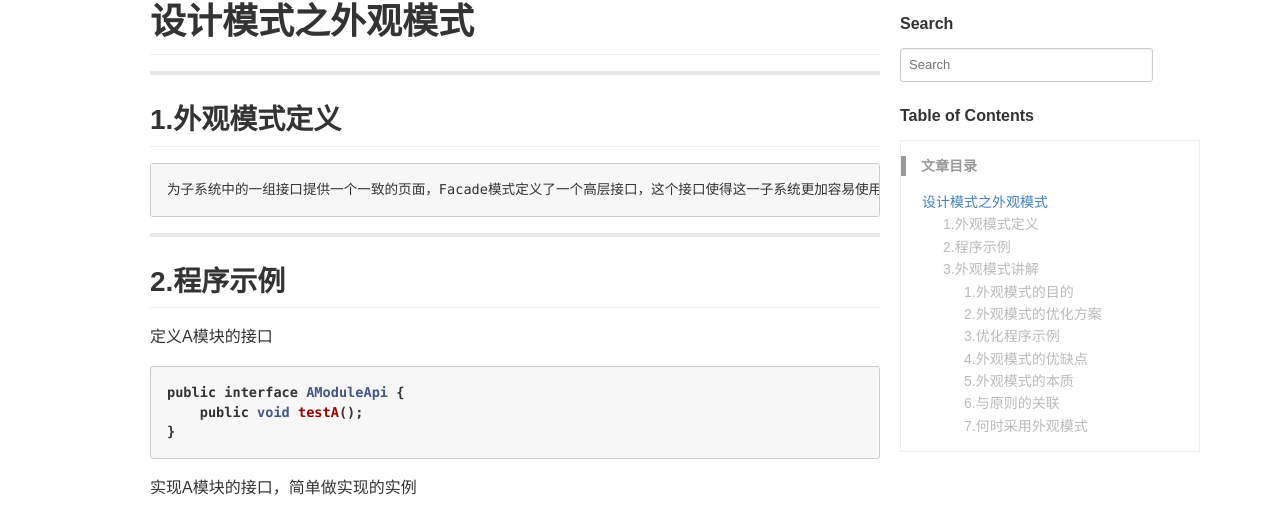
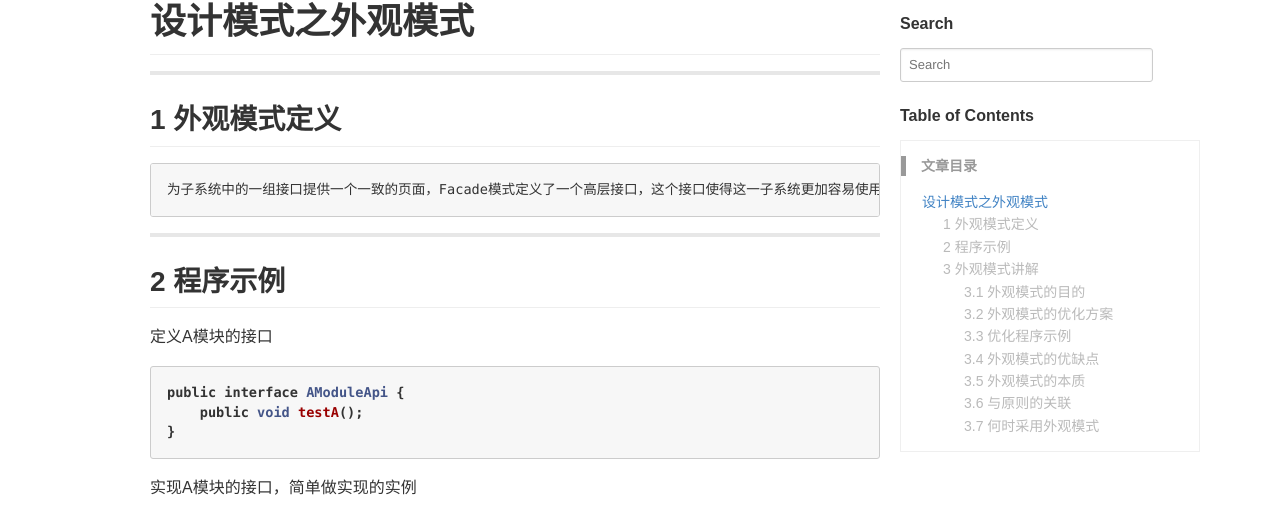
Before and after one commit to yimenglingchen/yimenglingchen.github.io, a Jekyll site: the page built from _posts/2021-06-09-设计模式之外观模式.md, in a window 1280 px wide and 900 px high. Shown: the part 220-735 px from the top of the window. Built offline with Jekyll 4.4.1, drawn with Linux system fonts in a browser that asks for light colours; comment, search, counter and statistics services are not loaded; some of the changed text lies outside the part shown.

Commit message:
设计模式之外观模式V1.03——修改标题格式

````diff
--- a/_posts/2021-06-09-设计模式之外观模式.md
+++ b/_posts/2021-06-09-设计模式之外观模式.md
@@ -13,7 +13,7 @@ tag: 设计模式
 
 ---
 
-## 1.外观模式定义
+## 1 外观模式定义
 
 ```
 为子系统中的一组接口提供一个一致的页面，Facade模式定义了一个高层接口，这个接口使得这一子系统更加容易使用。
@@ -21,7 +21,7 @@ tag: 设计模式
 
 ---
 
-## 2.程序示例
+## 2 程序示例
 
 定义A模块的接口
 
@@ -101,21 +101,21 @@ public class Main {
 
 ---
 
-## 3.外观模式讲解
+## 3 外观模式讲解
 
-### 1.外观模式的目的
+### 3.1 外观模式的目的
 
 外观模式不是给子系统添加新的功能接口，而是为了让外部减少与子系统内多个模块的交互，松散耦合，从而让外部能够能简单地使用子系统。
 
 除此之外，虽然有了外观对象，但是主程序依旧可以绕开外观对象，直接调用具体模块的接口。
 
-### 2.外观模式的优化方案
+### 3.2 外观模式的优化方案
 
 对于一个子系统而言，外观类不需要很多，所以可以考虑将外观模式实现为单例。除此之外，也可以将外观中的方法实现为静态方法，甚至直接实现为接口。
 
 将外观模式实现为接口的话会增加系统复杂度，但好处则是可以有选择性地暴露接口方法，尽量减少模块对子系统外提供的接口方法。
 
-### 3.优化程序示例
+### 3.3 优化程序示例
 
 定义如下A模块的接口
 
@@ -199,21 +199,21 @@ public class Facade implements FacadeApi {
 }
 ```
 
-### 4.外观模式的优缺点
+### 3.4 外观模式的优缺点
 
 外观模式的优点：松散耦合、简单易用、更好地划分访问的层次。
 
 外观模式的缺点：过多的外观对象会导致主程序无法判断该如何调用。
 
-### 5.外观模式的本质
+### 3.5 外观模式的本质
 
 外观模式的本质：封装交互，简化调用。
 
-### 6.与原则的关联
+### 3.6 与原则的关联
 
 外观模式很好地体现了“最少知识原则”，客户端只需要与外观类进行交互即可，而不需要考虑模块内部的复杂逻辑。
 
-### 7.何时采用外观模式
+### 3.7 何时采用外观模式
 
 1.如果希望为一个复杂的子系统提供一个简单接口的时候，可以考虑使用外观模式，使用外观对象来实现大部分客户需要的功能，从而让简化客户的使用。
 
````
